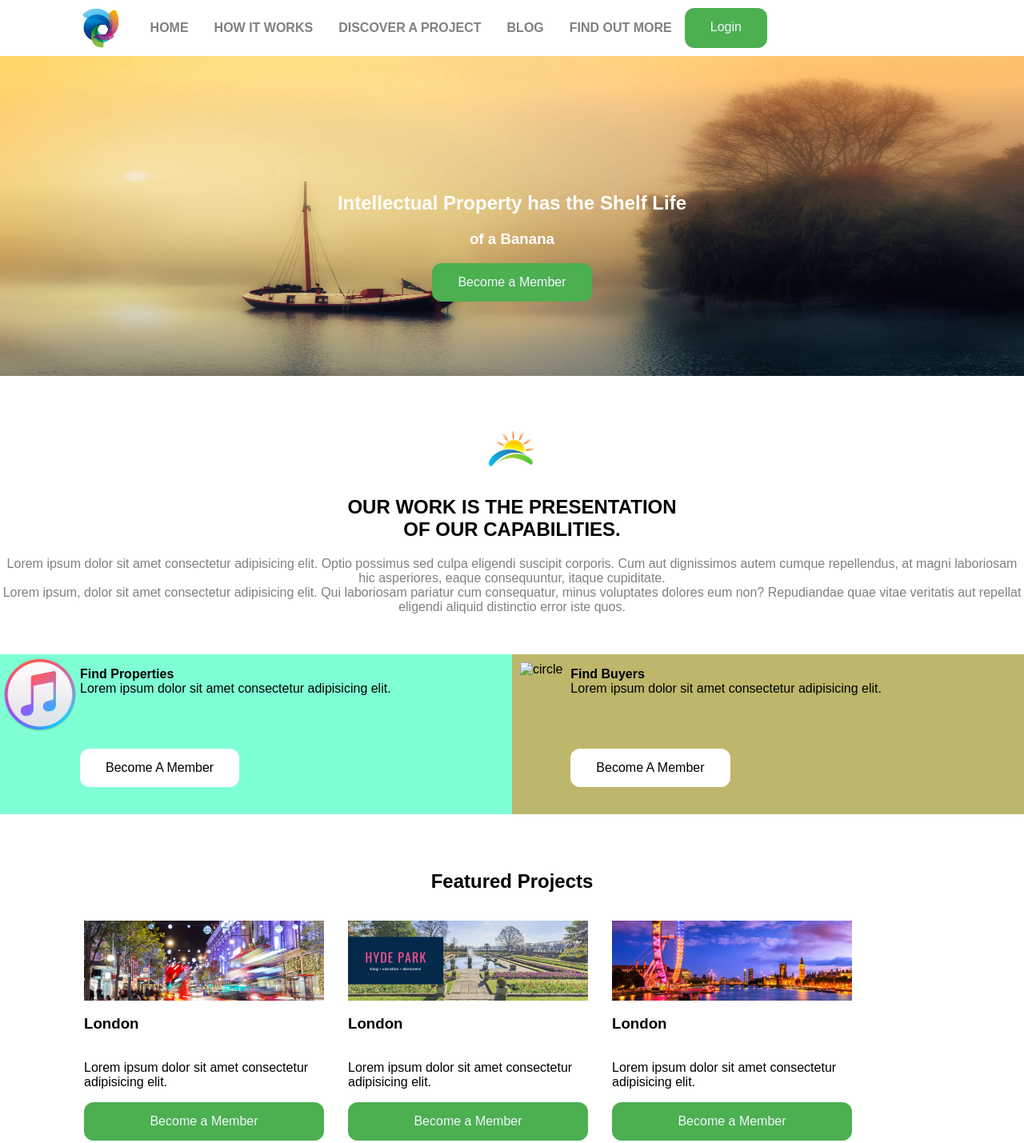
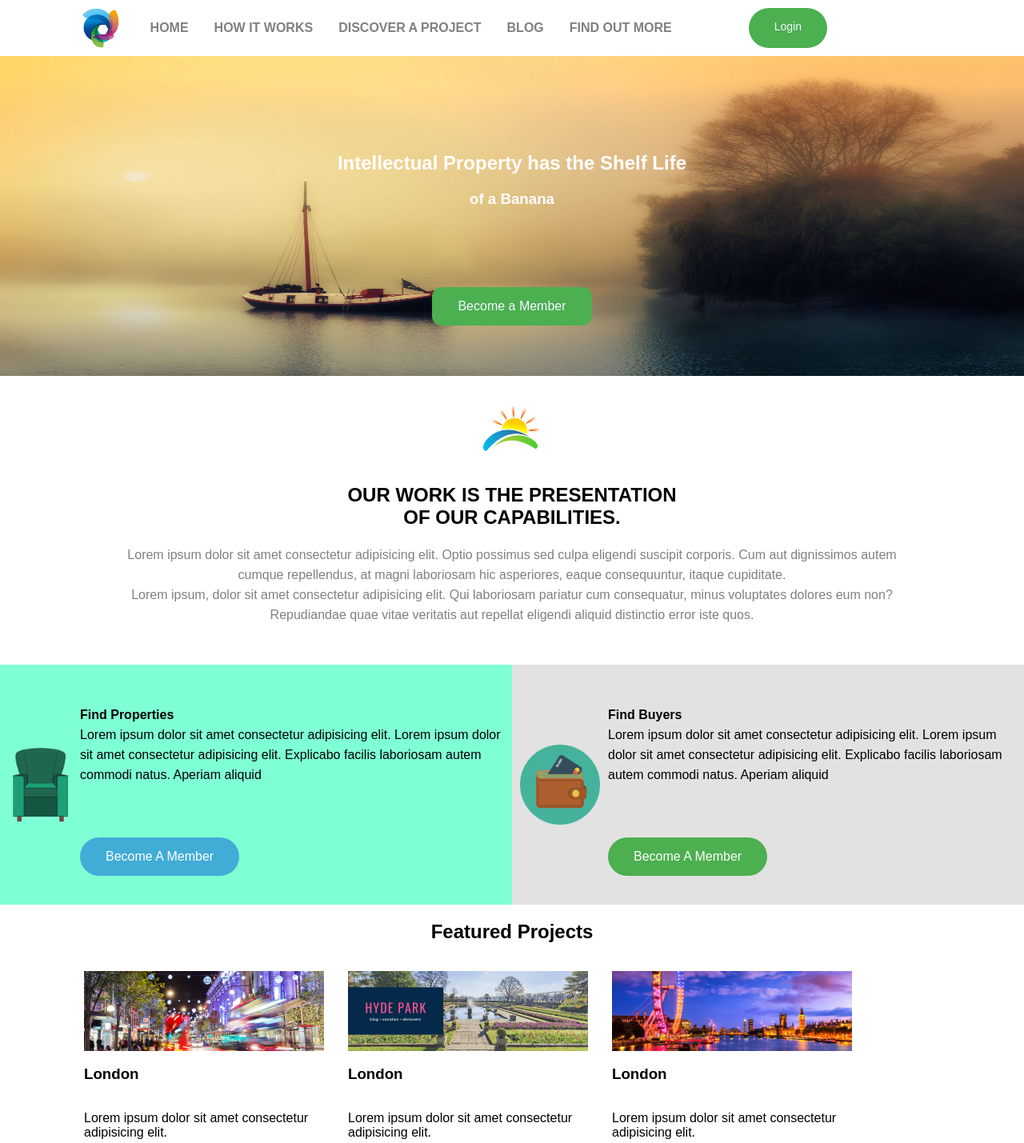
Before and after one commit to StepanMarynchuk/Lessons-4, a plain HTML site: page index.html in a window 1280 px wide. Shown: the top 1429 px of the page at 80% size. Drawn offline with Linux system fonts and the light colour scheme.

Commit message:
new version

```diff
--- a/index.html
+++ b/index.html
@@ -11,7 +11,7 @@
     <div class="container flex">
       <img src="logo.png" alt="logo" class="logo margin-r-10">
       <link rel="stylesheet" href="styles.css">
-      <nav class="navigation flex">
+      <nav class="flex">
         <a href="#" class="nav-link">HOME</a>
         <a href="#" class="nav-link">HOW IT WORKS</a>
         <a href="#" class="nav-link">DISCOVER A PROJECT</a>
@@ -29,7 +29,7 @@
       <button class="button">Become a Member</button>
       </div>
     </section>
-    <article class="margin-t-50">
+    <article class="margin-t-15 container">
       <img src="sun-logo.png" alt="sun" class="logo-sun"></img>
         <h2>OUR WORK IS THE PRESENTATION <br>
            OF OUR CAPABILITIES.</h2>
@@ -38,17 +38,17 @@
       </article>
     <section class="flex margin-t-50">
       <div class="left-box">
-      <img src="itunes.png" alt="itunes" class="img-box1">
-      <p><span>Find Properties</span><br>Lorem ipsum dolor sit amet consectetur adipisicing elit.</p>
-      <input class="button1 margin-t-50" type="button" value="Become A Member">
+      <img src="chair.png" alt="chair" class="img-box1 margin-t-100">
+      <p class="margin-t-50 line-h"><span>Find Properties</span><br>Lorem ipsum dolor sit amet consectetur adipisicing elit. Lorem ipsum dolor sit amet consectetur adipisicing elit. Explicabo facilis laboriosam autem commodi natus. Aperiam aliquid</p>
+      <input class="color-style-l button1 margin-t-50" type="button" value="Become A Member">
       </div>
       <div class="right-box">
-      <img src="logo-circle.png" alt="circle" class="img-box2 margin-t-10 margin-l-10 margin-r-10">
-      <p><span>Find Buyers</span><br>Lorem ipsum dolor sit amet consectetur adipisicing elit.</p>
-      <input class="button1 margin-t-50" type="button" value="Become A Member">
+      <img src="Wallet.png" alt="wallet" class="img-box2 margin-t-100 margin-l-10 margin-r-10">
+      <p class="margin-t-50 line-h margin-r-10 "><span>Find Buyers</span><br>Lorem ipsum dolor sit amet consectetur adipisicing elit. Lorem ipsum dolor sit amet consectetur adipisicing elit. Explicabo facilis laboriosam autem commodi natus. Aperiam aliquid</p>
+      <input class="color-style-r button1 margin-t-50" type="button" value="Become A Member">
     </div>
     </section>
-    <section class="post container flex flex-wrap margin-t-250 ">
+    <section class="post container flex flex-wrap margin-t-300 ">
       <h2>Featured Projects</h2>
         <div class="top-post flex flex-d-c margin-15 ">
           <img src="blurred.png" alt="post image" class="">
@@ -72,8 +72,8 @@
   </main>
   <footer class="footer-line">
     <ul class="img flex">
-      <li><a href="https://www.yahoo.com/"><img src="yahoo.png" alt="yahoo" class="footer-img"></a></li>
-      <li><a href="https://www.youtube.com"><img src="yourube.png" alt="youtube" class="footer-img"></a></li>
+      <li><a href="https://www.yahoo.com/" title="Yahoo"><img src="yahoo.png" alt="yahoo" class="footer-img"></a></li>
+      <li><a href="https://www.youtube.com" title="Youtube"><img src="yourube.png" alt="youtube" class="footer-img"></a></li>
     </ul>
     <div class="footer">
       (c) 2019 | S. Marynchuk
--- a/styles.css
+++ b/styles.css
@@ -37,7 +37,8 @@ span {font-weight:bold}
 .margin-l-10 {margin-left: 10px}
 .margin-b-10 { margin-bottom: 10px }
 .margin-15 { margin: 15px }
-.margin-t-250 {margin-top: 250px;}
+.margin-t-300 {margin-top: 300px;}
+.margin-t-100 {margin-top: 100px;}
 
 /*Navigation*/
 
@@ -55,7 +56,7 @@ span {font-weight:bold}
 }
 
 .nav-link:hover {
-    background-color:rgb(110, 204, 149);
+    background-color:rgb(165, 192, 166);
     color:black;
 }
 
@@ -64,10 +65,11 @@ span {font-weight:bold}
     color: aliceblue;
     border: none;
     display: inline-block;
-    background-color: #4CAF50;
-    font-size: 16px;
+    background-color:#4CAF50;
+    font-size: 14px;
     padding: 15px 32px;
-    border-radius: 12px;
+    border-radius: 25px;
+    margin-left: 80px
 }
 
 .nav-button:hover {
@@ -83,7 +85,8 @@ span {font-weight:bold}
     background-color: white;
     font-size: 16px;
     padding: 15px 32px;
-    border-radius: 12px;
+    border-radius: 25px;
+    cursor: pointer;
 }
 
 .button1:hover {
@@ -94,14 +97,16 @@ span {font-weight:bold}
     background: url("waters.jpg")   ;
     background-repeat: no-repeat;
     height: 400px;
-    background-size: 100% 100%;
+    background-size:100% 100%;
     margin-top: 10px;
+    background-position: center;
+    position: relative;
 }
 
 .top-header {
     color: white;
     text-align: center;
-    padding-top: 150px;
+    padding-top: 100px;
 }
 
 .button {
@@ -113,6 +118,7 @@ span {font-weight:bold}
     font-size: 16px;
     padding: 15px 32px;
     border-radius: 12px;
+    margin-top: 80px
 }
 
 .button:hover {
@@ -123,10 +129,12 @@ span {font-weight:bold}
 .article-p {
     text-align: center;
     color: grey;
+    padding: 0 50px;
+    line-height: 25px
 }
 
 .logo-sun {
-    height: 80px;
+    height: 100px;
     display:block;
     margin:0 auto;
       }
@@ -136,14 +144,24 @@ span {font-weight:bold}
     position: absolute;
     left: 0;
     width: 50%;
-    height: 200px;
+    height: 300px;
+}
+
+.color-style-l {
+    background-color: rgb(65, 172, 214);
+    color: white;
+}
+
+.color-style-r {
+    background-color: #4CAF50;
+    color: white;
 }
 .right-box {
-    background-color: darkkhaki;
+    background-color: rgb(226, 226, 226);
     position: absolute;
     right: 0;
     width: 50%;
-    height: 200px;
+    height: 300px;
 }
 
 .img-box1{
@@ -175,14 +193,17 @@ span {font-weight:bold}
     background-color: #4CAF50;
     font-size: 16px;
     padding: 15px 32px;
-    border-radius: 12px;
+    border-radius: 25px;
 }
 
 .post-button:hover {
     background-color:rgb(152, 207, 211);
     color:black;
 }
+/*Lines*/
+.line-h {line-height: 25px}
 
+/*Footer*/
 .footer {
     padding: 20px;
     text-align: center;
@@ -196,6 +217,7 @@ padding: 1em;
   }
   .img {
     list-style-type: none;
+    margin-left: 500px
   }
 
   .footer-line {text-align: center}
```
Also changed, not shown: Wallet.png (added), chair.png (added).
